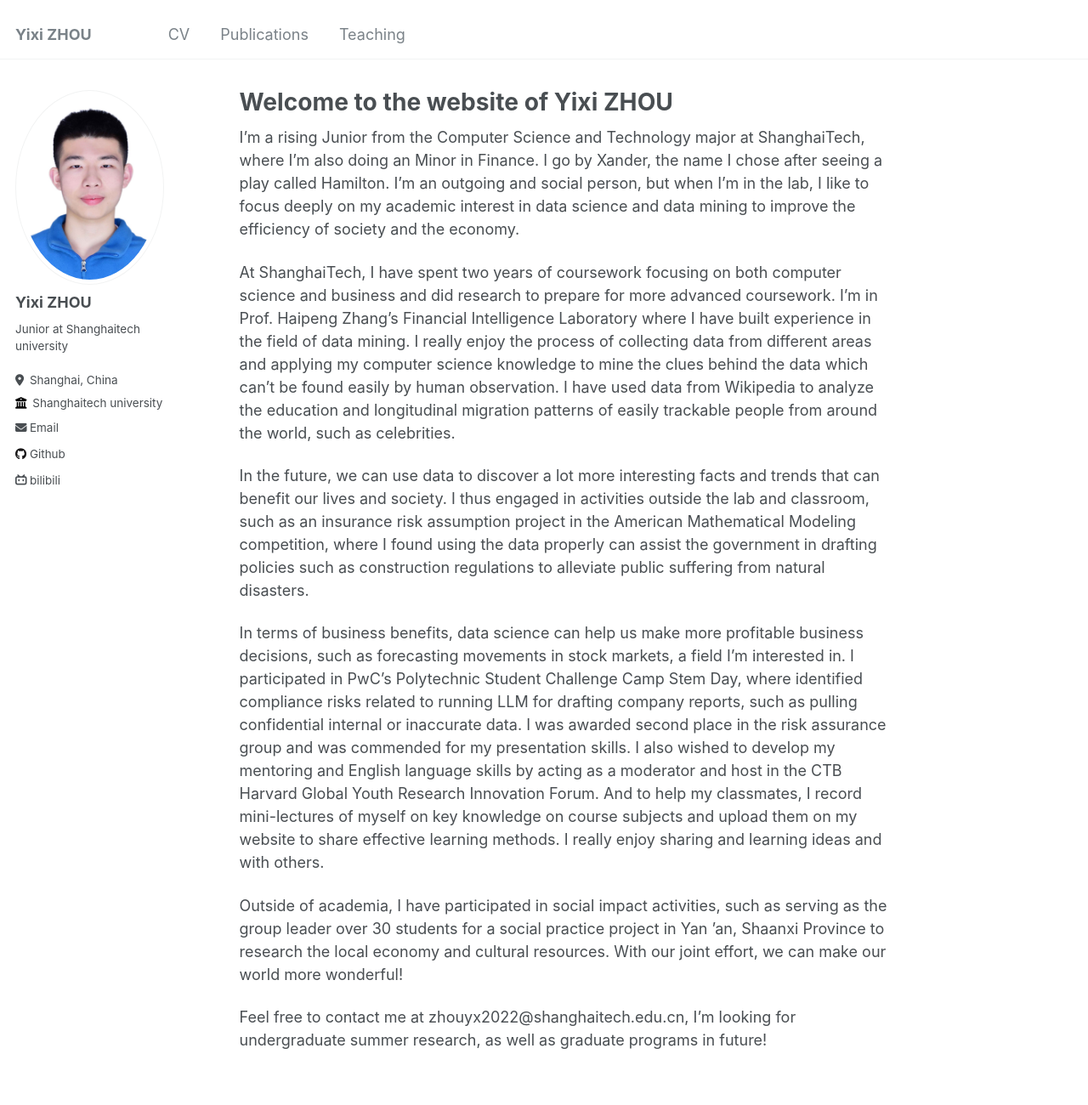
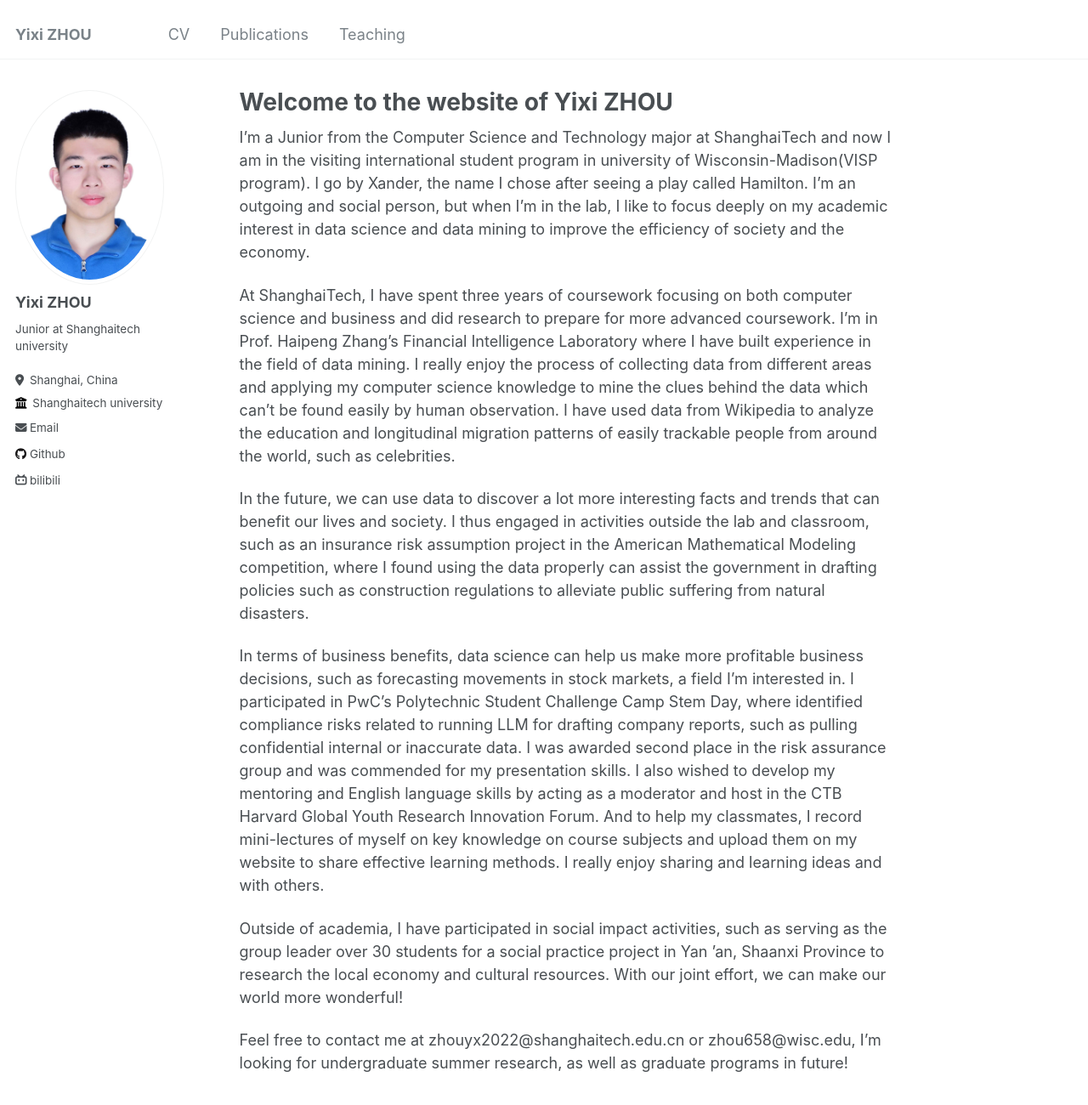
Before and after one commit to teslaxi/teslaxi.github.io, a Jekyll site: the page built from _pages/about.md, in a window 1280 px wide and 1400 px high. Shown: the top 1300 px of the window at 85% size. Built offline with Jekyll 4.4.1, drawn with Linux system fonts in a browser that asks for light colours.

Commit message:
update educational background

```diff
--- a/_pages/about.md
+++ b/_pages/about.md
@@ -10,11 +10,11 @@ redirect_from:
 
 
 
-I’m a rising Junior from the Computer Science and Technology major at ShanghaiTech, where I’m also doing an Minor in Finance. I go by Xander, the name I chose after seeing a play called Hamilton. I’m an outgoing and social person, but when I’m in the lab, I like to focus deeply on my academic interest in data science and data mining to improve the efficiency of society and the economy.
+I’m a Junior from the Computer Science and Technology major at ShanghaiTech and now I am in the visiting international student program in university of Wisconsin-Madison(VISP program). I go by Xander, the name I chose after seeing a play called Hamilton. I’m an outgoing and social person, but when I’m in the lab, I like to focus deeply on my academic interest in data science and data mining to improve the efficiency of society and the economy.
 
 
 
-At ShanghaiTech, I have spent two years of coursework focusing on both computer science and business and did research to prepare for more advanced coursework. I’m in Prof. Haipeng Zhang’s Financial Intelligence Laboratory where I have built experience in the field of data mining. I really enjoy the process of collecting data from different areas and applying my computer science knowledge to mine the clues behind the data which can’t be found easily by human observation. I have used data from Wikipedia to analyze the education and longitudinal migration patterns of easily trackable people from around the world, such as celebrities.
+At ShanghaiTech, I have spent three years of coursework focusing on both computer science and business and did research to prepare for more advanced coursework. I’m in Prof. Haipeng Zhang’s Financial Intelligence Laboratory where I have built experience in the field of data mining. I really enjoy the process of collecting data from different areas and applying my computer science knowledge to mine the clues behind the data which can’t be found easily by human observation. I have used data from Wikipedia to analyze the education and longitudinal migration patterns of easily trackable people from around the world, such as celebrities.
 
 
 
@@ -30,4 +30,4 @@ Outside of academia, I have participated in social impact activities, such as se
 
 
 
-Feel free to contact me at zhouyx2022@shanghaitech.edu.cn, I'm looking for undergraduate summer research, as well as graduate programs in future!
+Feel free to contact me at zhouyx2022@shanghaitech.edu.cn or zhou658@wisc.edu, I'm looking for undergraduate summer research, as well as graduate programs in future!
```
